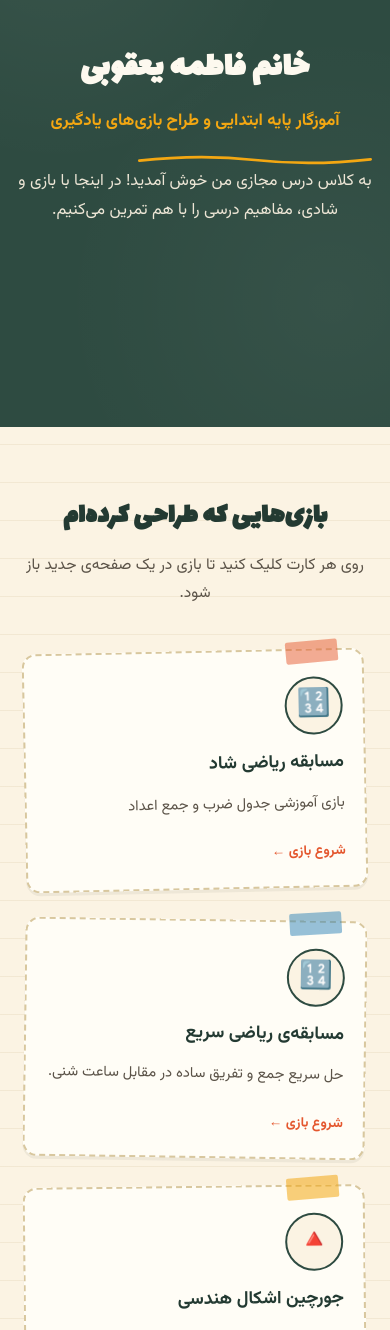
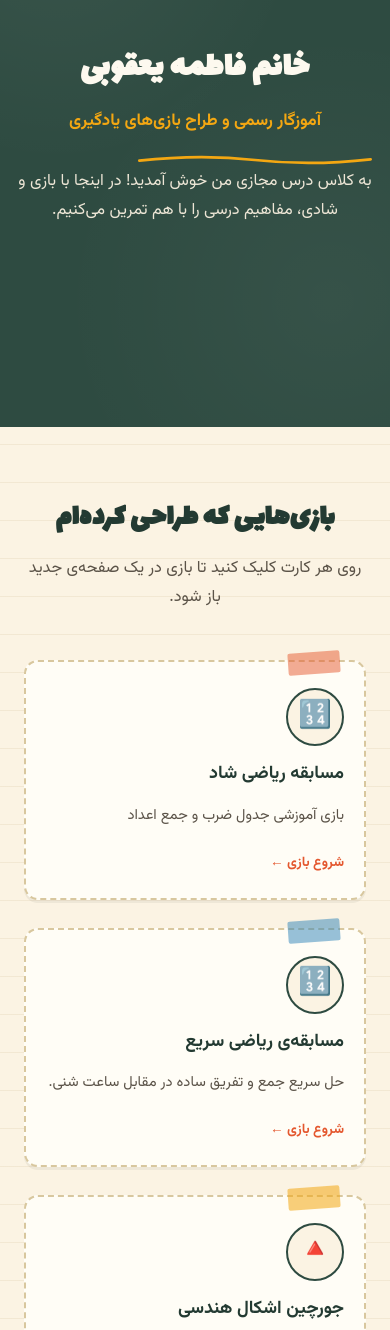
Before and after one commit to fatemeyaqoubi/fatemeyaqoubi.ir, a plain HTML site: page index.html in a window 390 px wide. Shown: the part 201-1531 px from the top of the page. Drawn offline with Linux system fonts and the light colour scheme.

Commit message:
به‌روزرسانی محتوا و بازی‌ها از پنل ادمین - ۱۴۰۵/۶/۱۶

```diff
--- a/index.html
+++ b/index.html
@@ -3,7 +3,7 @@
 <head>
 <meta charset="UTF-8">
 <meta name="viewport" content="width=device-width, initial-scale=1.0">
-<title>وب‌سایت خانم فاطمه یعقوبی</title>
+<title>وب‌سایت آموزشی خانم فاطمه یعقوبی</title>
 <meta name="description" content="کلاس آنلاین و بازی‌های تعاملی خانم فاطمه یعقوبی">
 <link rel="preconnect" href="https://fonts.googleapis.com">
 <link rel="preconnect" href="https://fonts.gstatic.com" crossorigin>
@@ -38,14 +38,8 @@
   }
 
   a{color:inherit; text-decoration:none;}
-
   ::selection{background:var(--yellow); color:var(--ink);}
 
-  @media (prefers-reduced-motion: reduce){
-    *{animation:none !important; transition:none !important;}
-  }
-
-  /* ---------- HERO / PROFILE ---------- */
   .hero{
     position:relative;
     background:var(--chalk-green);
@@ -74,16 +68,8 @@
     justify-content:center;
   }
 
-  .avatar-wrap{
-    flex:0 0 auto;
-  }
-
-  .avatar{
-    width:150px;
-    height:150px;
-    display:block;
-  }
-
+  .avatar-wrap{ flex:0 0 auto; }
+  .avatar{ width:150px; height:150px; display:block; }
   .avatar-photo-wrap{
     width:150px;
     height:150px;
@@ -93,19 +79,9 @@
     box-shadow:0 8px 24px rgba(0,0,0,0.25);
     background:var(--cream);
   }
+  .avatar-photo{ width:100%; height:100%; object-fit:cover; display:block; }
 
-  .avatar-photo{
-    width:100%;
-    height:100%;
-    object-fit:cover;
-    display:block;
-  }
-
-  .hero-text{
-    flex:1 1 320px;
-    min-width:260px;
-    text-align:right;
-  }
+  .hero-text{ flex:1 1 320px; min-width:260px; text-align:right; }
 
   .eyebrow-name{
     font-family:'Lalezar', 'Vazirmatn', sans-serif;
@@ -117,58 +93,16 @@
     display:inline-block;
   }
 
-  .role{
-    font-size:1.05rem;
-    color:var(--yellow);
-    font-weight:700;
-    margin:0 0 16px;
-  }
+  .role{ font-size:1.05rem; color:var(--yellow); font-weight:700; margin:0 0 16px; }
+  .bio{ max-width:52ch; font-size:1.02rem; color:#EDE6D6; margin:0; white-space:pre-line; }
+  .underline-swash{ display:block; width:min(340px, 60vw); height:14px; margin:6px 0 0; }
 
-  .bio{
-    max-width:52ch;
-    font-size:1.02rem;
-    color:#EDE6D6;
-    margin:0;
-    white-space:pre-line;
-  }
+  .games-section{ max-width:1040px; margin:0 auto; padding:64px 24px 90px; }
+  .section-head{ text-align:center; margin-bottom:48px; }
+  .section-head h2{ font-family:'Lalezar', 'Vazirmatn', sans-serif; font-size:clamp(1.9rem, 4vw, 2.5rem); margin:0 0 8px; color:var(--chalk-green-dark); }
+  .section-head p{ margin:0; color:var(--ink-soft); font-size:1.02rem; }
 
-  .underline-swash{
-    display:block;
-    width:min(340px, 60vw);
-    height:14px;
-    margin:6px 0 0;
-  }
-
-  /* ---------- GAMES SECTION ---------- */
-  .games-section{
-    max-width:1040px;
-    margin:0 auto;
-    padding:64px 24px 90px;
-  }
-
-  .section-head{
-    text-align:center;
-    margin-bottom:44px;
-  }
-
-  .section-head h2{
-    font-family:'Lalezar', 'Vazirmatn', sans-serif;
-    font-size:clamp(1.8rem, 4vw, 2.4rem);
-    color:var(--chalk-green-dark);
-    margin:0 0 8px;
-  }
-
-  .section-head p{
-    color:var(--ink-soft);
-    margin:0;
-    font-size:0.98rem;
-  }
-
-  .games-grid{
-    display:grid;
-    grid-template-columns:repeat(auto-fill, minmax(230px, 1fr));
-    gap:28px;
-  }
+  .games-grid{ display:grid; grid-template-columns:repeat(auto-fit, minmax(280px, 1fr)); gap:28px; }
 
   .game-card{
     position:relative;
@@ -184,24 +118,10 @@
     box-shadow:0 3px 0 rgba(46,38,26,0.06);
     transform:rotate(var(--tilt, 0deg));
   }
-
-  .game-card:nth-child(6n+1){ --tilt:-1.2deg; }
-  .game-card:nth-child(6n+2){ --tilt:0.8deg; }
-  .game-card:nth-child(6n+3){ --tilt:-0.6deg; }
-  .game-card:nth-child(6n+4){ --tilt:1.1deg; }
-  .game-card:nth-child(6n+5){ --tilt:-1deg; }
-  .game-card:nth-child(6n+6){ --tilt:0.5deg; }
-
-  .game-card:hover,
-  .game-card:focus-visible{
+  .game-card:hover, .game-card:focus-visible{
     transform:rotate(0deg) translateY(-4px);
     border-color:var(--coral);
     box-shadow:0 10px 22px rgba(46,38,26,0.14);
-  }
-
-  .game-card:focus-visible{
-    outline:3px solid var(--blue);
-    outline-offset:3px;
   }
 
   .tape{
@@ -214,7 +134,6 @@
     opacity:0.9;
     transform:rotate(-4deg);
   }
-
   .game-card:nth-child(4n+1) .tape{ background:rgba(228,87,46,0.55); }
   .game-card:nth-child(4n+2) .tape{ background:rgba(45,130,183,0.55); }
   .game-card:nth-child(4n+3) .tape{ background:rgba(243,167,18,0.6); }
@@ -234,36 +153,28 @@
     overflow:hidden;
   }
 
-  .game-title{
-    font-size:1.12rem;
-    font-weight:700;
-    margin:0;
-    color:var(--chalk-green-dark);
-  }
-
-  .game-desc{
-    font-size:0.92rem;
-    color:var(--ink-soft);
-    margin:0;
-  }
-
-  .play-hint{
-    margin-top:auto;
-    padding-top:10px;
-    font-size:0.85rem;
-    font-weight:700;
-    color:var(--coral);
-    display:flex;
-    align-items:center;
-    gap:6px;
-  }
+  .game-title{ font-size:1.12rem; font-weight:700; margin:0; color:var(--chalk-green-dark); }
+  .game-desc{ font-size:0.92rem; color:var(--ink-soft); margin:0; }
+  .play-hint{ margin-top:auto; padding-top:10px; font-size:0.85rem; font-weight:700; color:var(--coral); display:flex; align-items:center; gap:6px; }
 
   .footer{
     text-align:center;
     padding:30px 20px 46px;
     color:var(--ink-soft);
     font-size:0.88rem;
+    display:flex;
+    align-items:center;
+    justify-content:center;
+    gap:8px;
   }
+  .admin-link{
+    text-decoration:none;
+    font-size:0.95rem;
+    opacity:0.25;
+    transition:opacity 0.2s ease, transform 0.2s ease;
+    cursor:pointer;
+  }
+  .admin-link:hover{ opacity:0.9; transform:scale(1.2); }
 
   @media (max-width:520px){
     .hero{padding:48px 18px 70px;}
@@ -298,11 +209,10 @@
         <path d="M30 128 q45 -42 90 0 z" fill="#2D82B7"/>
         <circle cx="75" cy="60" r="26" fill="none" stroke="#2E4B41" stroke-width="2"/>
       </svg>
-
     </div>
     <div class="hero-text">
       <h1 class="eyebrow-name">خانم فاطمه یعقوبی</h1>
-      <p class="role">آموزگار پایه ابتدایی و طراح بازی‌های یادگیری</p>
+      <p class="role">آموزگار رسمی و طراح بازی‌های یادگیری</p>
       <svg class="underline-swash" viewBox="0 0 340 14" aria-hidden="true">
         <path d="M2 8 Q 90 -2, 170 7 T 338 6" stroke="#F3A712" stroke-width="4" fill="none" stroke-linecap="round"/>
       </svg>
@@ -370,8 +280,67 @@
 </main>
 
 <footer class="footer">
-  طراحی شده با عشق برای یادگیری کودکان ایران زمین ❤️
+  <span class="footer-text">طراحی شده با عشق برای یادگیری کودکان ایران زمین ❤️</span>
+  <a href="admin.html" class="admin-link" title="ورود به پنل مدیریت آموزگار" aria-label="پنل مدیریت">🔐</a>
 </footer>
 
+<script>
+  (async function() {
+    try {
+      const res = await fetch('./site-data.json?t=' + Date.now());
+      if (!res.ok) return;
+      const data = await res.json();
+      if (!data) return;
+
+      if (data.pageTitle) document.title = data.pageTitle;
+      const metaDesc = document.querySelector('meta[name="description"]');
+      if (metaDesc && data.metaDescription) metaDesc.setAttribute('content', data.metaDescription);
+
+      const nameEl = document.querySelector('.eyebrow-name');
+      if (nameEl && data.hero && data.hero.teacherName) nameEl.textContent = data.hero.teacherName;
+
+      const roleEl = document.querySelector('.role');
+      if (roleEl && data.hero && data.hero.role) roleEl.textContent = data.hero.role;
+
+      const bioEl = document.querySelector('.bio');
+      if (bioEl && data.hero && data.hero.bio) bioEl.textContent = data.hero.bio;
+
+      if (data.hero && data.hero.avatarType === 'image' && data.hero.avatarUrl) {
+        const wrap = document.querySelector('.avatar-wrap');
+        if (wrap) {
+          wrap.innerHTML = `<div class="avatar-photo-wrap"><img src="${data.hero.avatarUrl}" alt="${data.hero.teacherName || ''}" class="avatar-photo"></div>`;
+        }
+      }
+
+      const sectionTitleEl = document.querySelector('.section-head h2');
+      if (sectionTitleEl && data.gamesSection && data.gamesSection.title) sectionTitleEl.textContent = data.gamesSection.title;
+
+      const sectionSubEl = document.querySelector('.section-head p');
+      if (sectionSubEl && data.gamesSection && data.gamesSection.subtitle) sectionSubEl.textContent = data.gamesSection.subtitle;
+
+      const footerEl = document.querySelector('.footer-text');
+      if (footerEl && data.footer && data.footer.text) footerEl.textContent = data.footer.text;
+
+      if (Array.isArray(data.games)) {
+        const grid = document.querySelector('.games-grid');
+        if (grid) {
+          grid.innerHTML = data.games.map(g => {
+            const isImg = g.icon && (g.icon.startsWith('http') || g.icon.startsWith('/') || g.icon.startsWith('uploads/'));
+            const iconHtml = isImg ? `<img src="${g.icon}" alt="" style="width:36px;height:36px;object-fit:contain;">` : `<span>${g.icon || '🎮'}</span>`;
+            return `
+              <a class="game-card" href="${g.url || '#'}" target="_blank" rel="noopener">
+                <span class="tape"></span>
+                <div class="icon-badge">${iconHtml}</div>
+                <h3 class="game-title">${g.title || ''}</h3>
+                <p class="game-desc">${g.desc || ''}</p>
+                <span class="play-hint">شروع بازی ←</span>
+              </a>
+            `;
+          }).join('');
+        }
+      }
+    } catch(e) { }
+  })();
+</script>
 </body>
 </html>
--- /dev/null
+++ b/site-data.json
@@ -0,0 +1,91 @@
+{
+  "pageTitle": "وب‌سایت آموزشی خانم فاطمه یعقوبی",
+  "metaDescription": "کلاس آنلاین و بازی‌های تعاملی خانم فاطمه یعقوبی",
+  "favicon": {
+    "type": "emoji",
+    "value": "🎒"
+  },
+  "hero": {
+    "teacherName": "خانم فاطمه یعقوبی",
+    "role": "آموزگار رسمی و طراح بازی‌های یادگیری",
+    "bio": "به کلاس درس مجازی من خوش آمدید! در اینجا با بازی و شادی، مفاهیم درسی را با هم تمرین می‌کنیم.",
+    "avatarType": "svg",
+    "avatarUrl": ""
+  },
+  "gamesSection": {
+    "title": "بازی‌هایی که طراحی کرده‌ام",
+    "subtitle": "روی هر کارت کلیک کنید تا بازی در یک صفحه‌ی جدید باز شود."
+  },
+  "games": [
+    {
+      "id": "game-1788761310109",
+      "title": "مسابقه ریاضی شاد",
+      "desc": "بازی آموزشی جدول ضرب و جمع اعداد",
+      "icon": "🔢",
+      "tapeColor": "blue",
+      "url": "games/game-1788761310109/index.html",
+      "isSample": false,
+      "createdAt": "2026-09-07T06:08:30.118Z"
+    },
+    {
+      "id": "sample-2",
+      "title": "مسابقه‌ی ریاضی سریع",
+      "icon": "🔢",
+      "desc": "حل سریع جمع و تفریق ساده در مقابل ساعت شنی.",
+      "url": "https://example.com/game/riazi-sari",
+      "tapeColor": "blue",
+      "isSample": true,
+      "createdAt": "2026-09-07T09:00:00.000Z"
+    },
+    {
+      "id": "sample-3",
+      "title": "جورچین اشکال هندسی",
+      "icon": "🔺",
+      "desc": "چیدن شکل‌های رنگی کنار هم برای ساخت تصویرهای جدید.",
+      "url": "https://example.com/game/jorchin-eshkal",
+      "tapeColor": "yellow",
+      "isSample": true,
+      "createdAt": "2026-09-07T09:00:00.000Z"
+    },
+    {
+      "id": "sample-4",
+      "title": "کاشف کلمات",
+      "icon": "🔤",
+      "desc": "پیدا کردن کلمات پنهان در جدول حروف با کمک تصویر راهنما.",
+      "url": "https://example.com/game/kashef-kalamat",
+      "tapeColor": "green",
+      "isSample": true,
+      "createdAt": "2026-09-07T09:00:00.000Z"
+    },
+    {
+      "id": "sample-5",
+      "title": "رنگ‌آمیزی حیوانات",
+      "icon": "🎨",
+      "desc": "رنگ کردن نقاشی حیوانات و آشنایی با نام آن‌ها به فارسی.",
+      "url": "https://example.com/game/rang-amizi-heyvanat",
+      "tapeColor": "coral",
+      "isSample": true,
+      "createdAt": "2026-09-07T09:00:00.000Z"
+    },
+    {
+      "id": "sample-6",
+      "title": "بازی زمان و ساعت",
+      "icon": "⏰",
+      "desc": "خواندن عقربه‌های ساعت و تمرین گفتن زمان به فارسی.",
+      "url": "https://example.com/game/zaman-o-saat",
+      "tapeColor": "blue",
+      "isSample": true,
+      "createdAt": "2026-09-07T09:00:00.000Z"
+    }
+  ],
+  "footer": {
+    "text": "طراحی شده با عشق برای یادگیری کودکان ایران زمین ❤️"
+  },
+  "gitConfig": {
+    "owner": "fatemeyaqoubi",
+    "repo": "fatemeyaqoubi.ir",
+    "branch": "main",
+    "authorName": "فاطمه یعقوبی",
+    "authorEmail": "teacher@fatemeyaqoubi.ir"
+  }
+}
```
